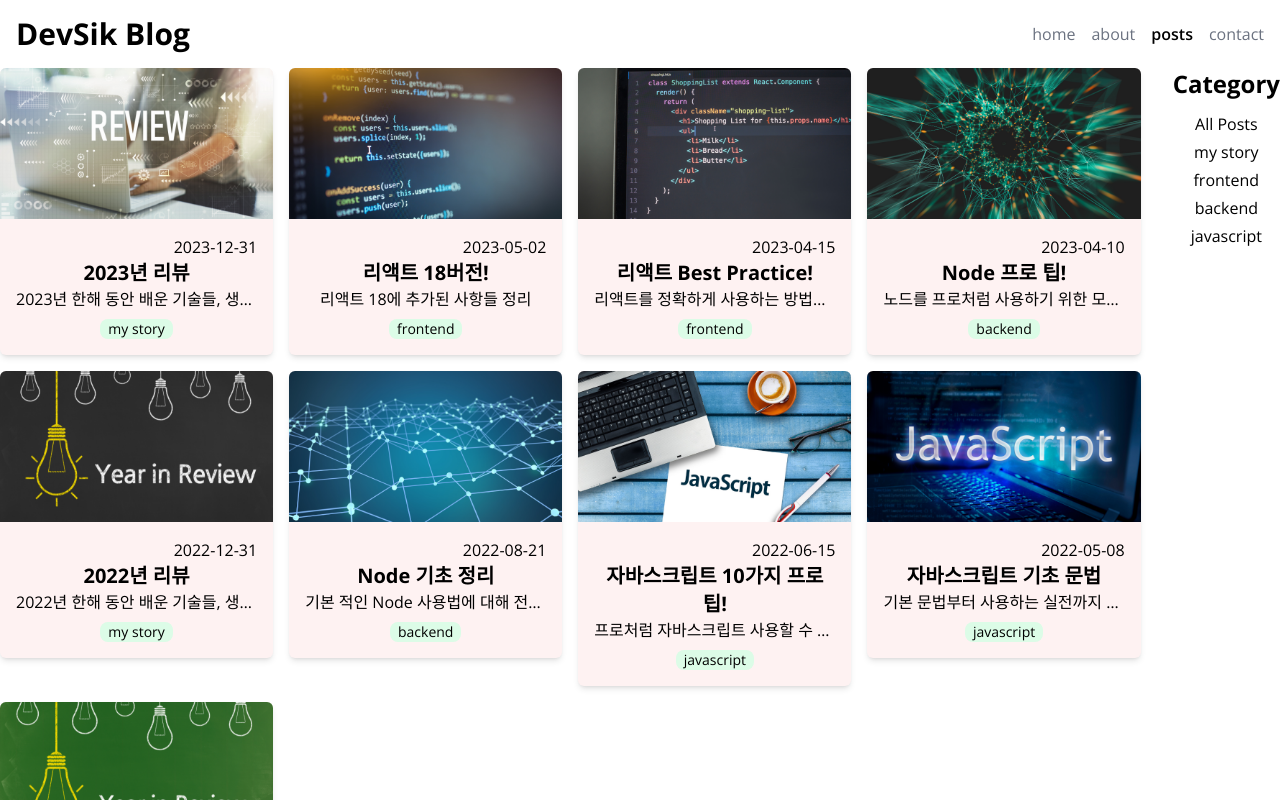
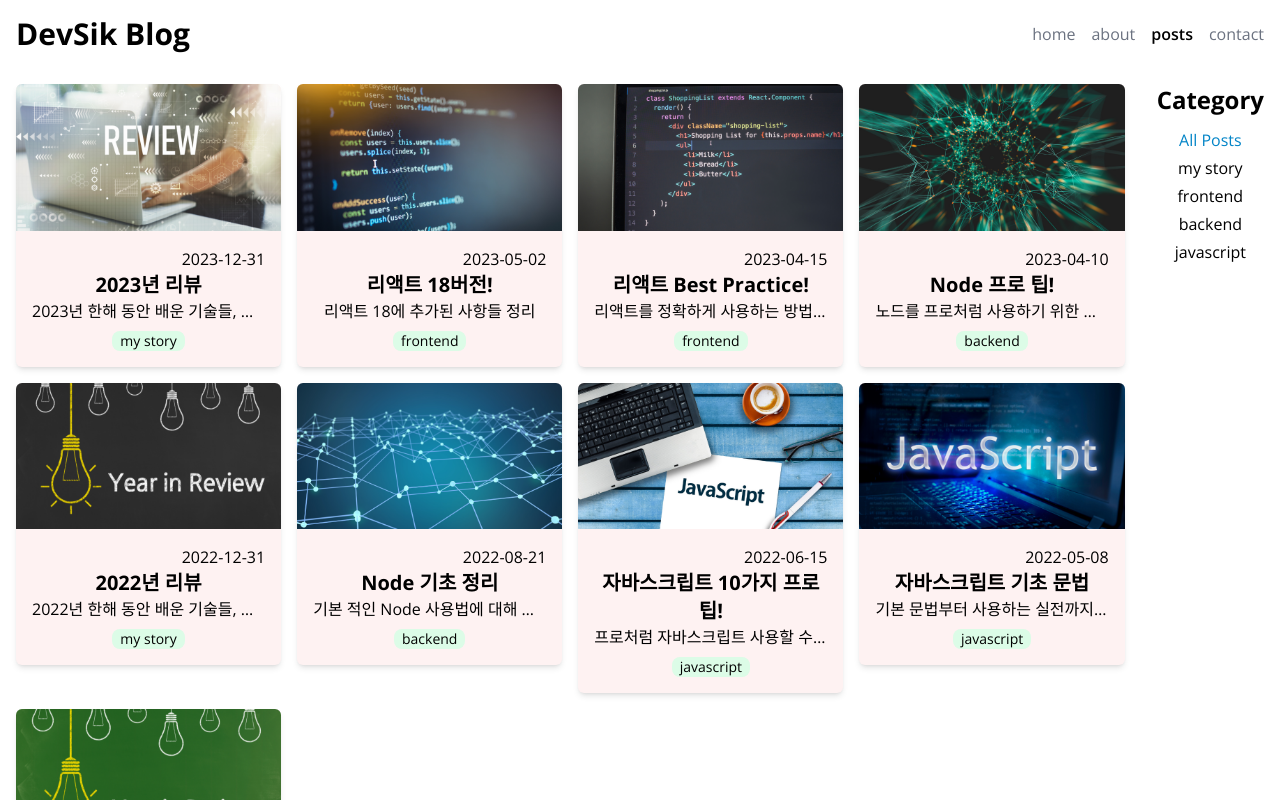
Before and after one commit to M-Sik/Next.js-13-Blog, a Next.js app: page /posts in a window 1280 px wide. Built offline with nearby package versions, Linux system fonts and the light colour scheme.

Commit message:
[design] posts페이지 필터 styling

```diff
--- a/src/components/FilterablePosts.tsx
+++ b/src/components/FilterablePosts.tsx
@@ -17,15 +17,21 @@ export default function FilterablePosts({ posts, categories }: IProps) {
     seleted === ALL_POSTS ? posts : posts.filter((post) => post.category === seleted);
 
   return (
-    <section className="flex gap-8">
-      <article>
+    <section className="flex gap-8 m-4">
+      <article className="!w-[calc(100%+400px)]">
         <PostsGrid posts={filtered} />
       </article>
-      <article className=" text-center sticky">
+      <article className="text-center">
         <h2 className=" text-2xl font-bold">Category</h2>
         <ul className="mt-3">
           {[ALL_POSTS, ...categories].map((category) => (
-            <li onClick={() => setSeleted(category)} key={category} className="cursor-pointer mt-1">
+            <li
+              onClick={() => setSeleted(category)}
+              key={category}
+              className={`cursor-pointer mt-1 hover:text-sky-500 ${
+                category === seleted && `text-sky-600`
+              }`}
+            >
               {category}
             </li>
           ))}
--- a/tailwind.config.js
+++ b/tailwind.config.js
@@ -1,10 +1,10 @@
 /** @type {import('tailwindcss').Config} */
 module.exports = {
-  content: [
-    "./src/**/*.{js,ts,jsx,tsx}",
-  ],
+  content: ['./src/**/*.{js,ts,jsx,tsx}'],
   theme: {
     extend: {},
   },
+  // calc를 사용할 수 있게 만들어준다.
+  // mode: 'jit',
   plugins: [],
-}
+};
```
